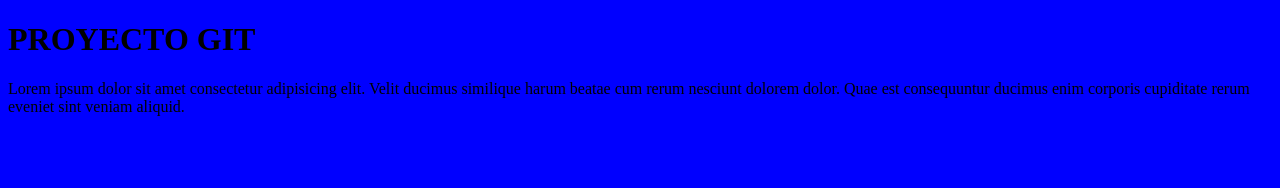
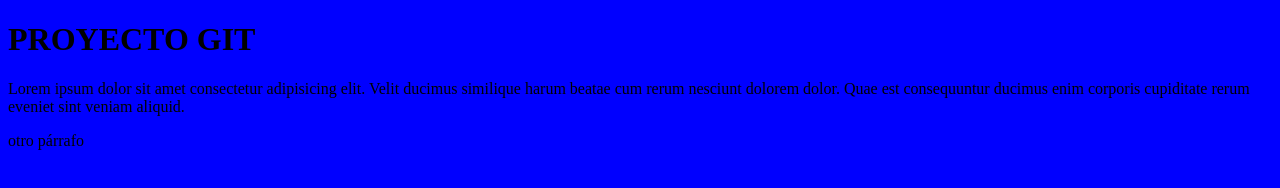
Before and after one commit to pipiwave/PruebasGit, a plain HTML site: page index.html in a window 1280 px wide. Drawn offline with Linux system fonts and the light colour scheme.

Commit message:
Update index.html

```diff
--- a/index.html
+++ b/index.html
@@ -11,5 +11,6 @@
     <p>
         Lorem ipsum dolor sit amet consectetur adipisicing elit. Velit ducimus similique harum beatae cum rerum nesciunt dolorem dolor. Quae est consequuntur ducimus enim corporis cupiditate rerum eveniet sint veniam aliquid.
     </p>
+    <p>otro párrafo</p>
 </body>
 </html>
```
